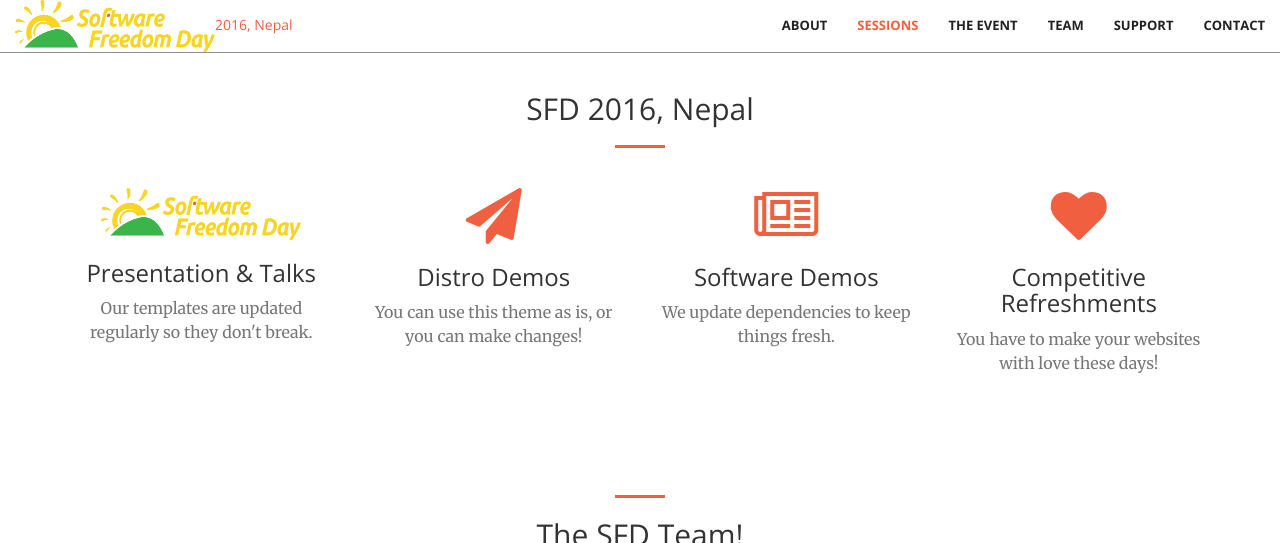
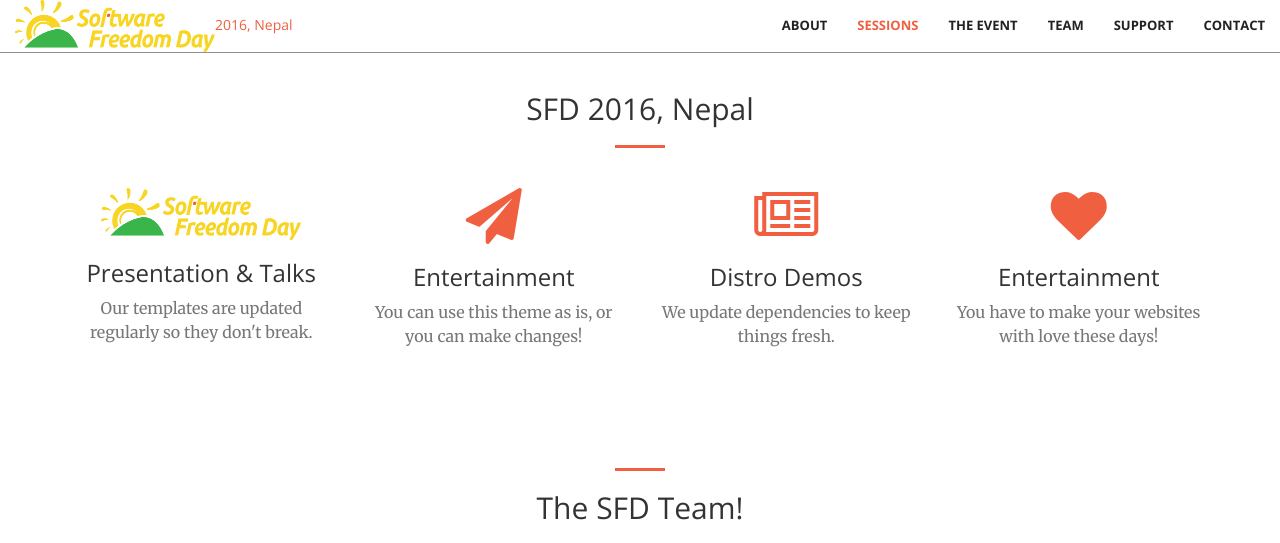
Before and after one commit to foss-np/sfd-2016, a Jekyll site: the page built from index.html, in a window 1280 px wide and 900 px high, scrolled down 1486 px, cut to the strip 0-543 px from the top of the window. Built offline with Jekyll 4.4.1, drawn with Linux system fonts in a browser that asks for light colours.

Commit message:
Update sessions.html

```diff
--- a/_includes/sessions.html
+++ b/_includes/sessions.html
@@ -19,21 +19,21 @@
             <div class="col-lg-3 col-md-6 text-center">
                 <div class="service-box">
                     <i class="fa fa-4x fa-paper-plane wow bounceIn text-primary" data-wow-delay=".1s"></i>
-                    <h3>Distro Demos</h3>
+                    <h3>Entertainment</h3>
                     <p class="text-muted">You can use this theme as is, or you can make changes!</p>
                 </div>
             </div>
             <div class="col-lg-3 col-md-6 text-center">
                 <div class="service-box">
                     <i class="fa fa-4x fa-newspaper-o wow bounceIn text-primary" data-wow-delay=".2s"></i>
-                    <h3>Software Demos</h3>
+                    <h3>Distro Demos</h3>
                     <p class="text-muted">We update dependencies to keep things fresh.</p>
                 </div>
             </div>
             <div class="col-lg-3 col-md-6 text-center">
                 <div class="service-box">
                     <i class="fa fa-4x fa-heart wow bounceIn text-primary" data-wow-delay=".3s"></i>
-                    <h3>Competitive Refreshments</h3>
+                    <h3>Entertainment</h3>
                     <p class="text-muted">You have to make your websites with love these days!</p>
                 </div>
             </div>
```
